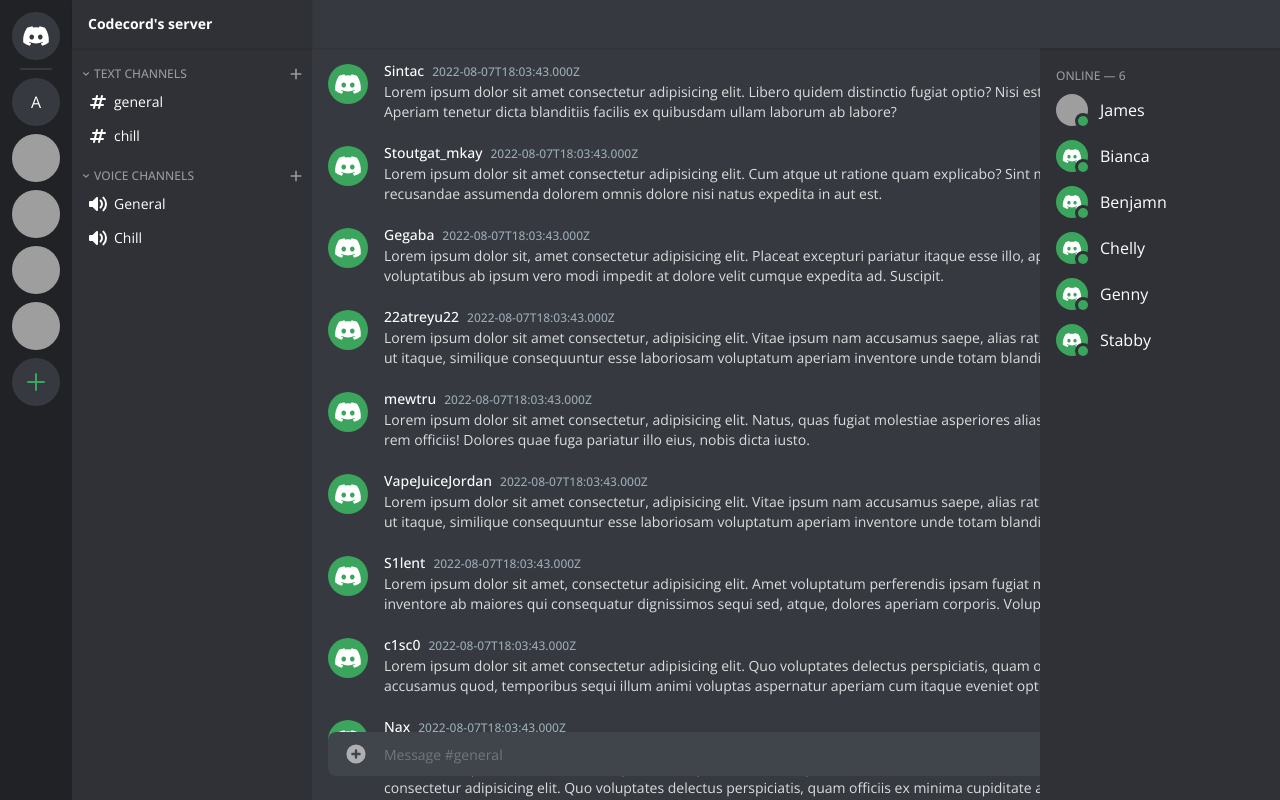
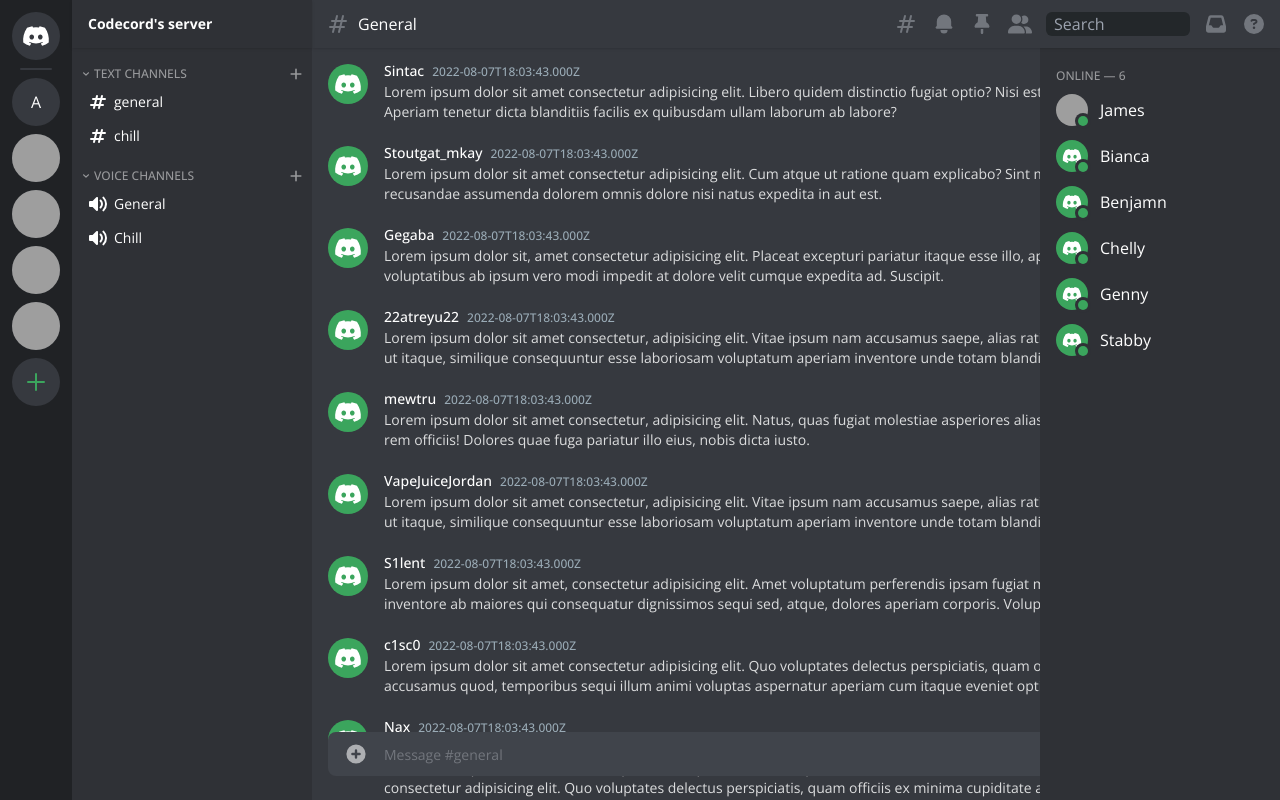
Before and after one commit to ricardoschalkwyk/codecord-ui, a React (Vite) app: page / in a window 1280 px wide. Built offline with nearby package versions, Linux system fonts and the light colour scheme; grey boxes are pictures that could not be loaded.

Commit message:
COD-27: Created chat top bar component

```diff
--- a/src/components/TopBar.tsx
+++ b/src/components/TopBar.tsx
@@ -1,9 +1,38 @@
-import React from "react";
-import PropTypes from "prop-types";
+import { HashtagIcon } from "@heroicons/react/outline";
+import { BellIcon } from "@heroicons/react/solid";
+
+import { FontAwesomeIcon } from "@fortawesome/react-fontawesome";
+import {
+  faCircleQuestion,
+  faInbox,
+  faThumbtack,
+  faUserGroup,
+} from "@fortawesome/free-solid-svg-icons";
 
 const TopBar = () => {
   return (
-    <div className="absolute z-10 h-12 w-full bg-discord-primary shadow"></div>
+    <div className="absolute z-10 flex h-12 w-full items-center justify-between bg-discord-primary px-3.5 shadow">
+      <div className="flex items-center justify-center gap-2">
+        <HashtagIcon className="h-6 w-6 text-discord-placeholder" />
+        <h1>General</h1>
+      </div>
+
+      <div className="flex items-center gap-3.5 text-discord-placeholder">
+        <HashtagIcon className="h-6 w-6" />
+        <BellIcon className="h-6 w-6" />
+        <FontAwesomeIcon icon={faThumbtack} className="h-5 w-6" />
+        <FontAwesomeIcon icon={faUserGroup} className="h-5 w-6" />
+        <div>
+          <input
+            type="text"
+            placeholder="Search"
+            className="w-36 rounded-md bg-discord-black px-2 font-light text-gray-500"
+          />
+        </div>
+        <FontAwesomeIcon icon={faInbox} className="h-5 w-6" />
+        <FontAwesomeIcon icon={faCircleQuestion} className="h-5 w-6" />
+      </div>
+    </div>
   );
 };
 
```
